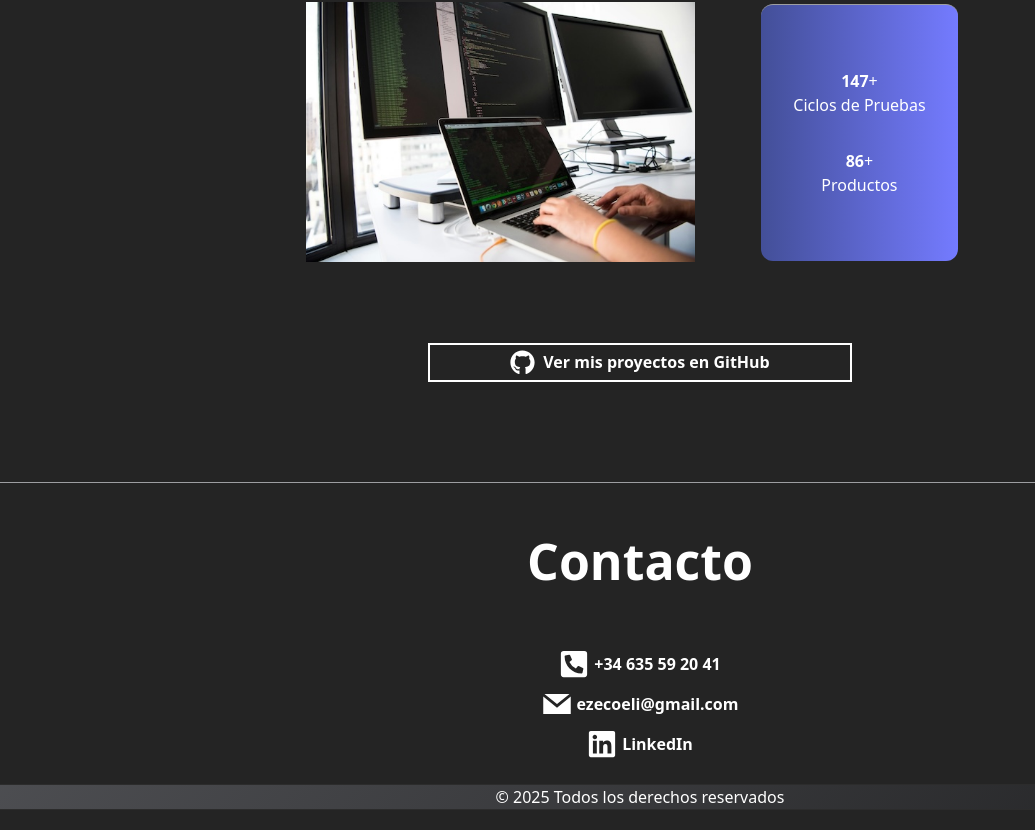
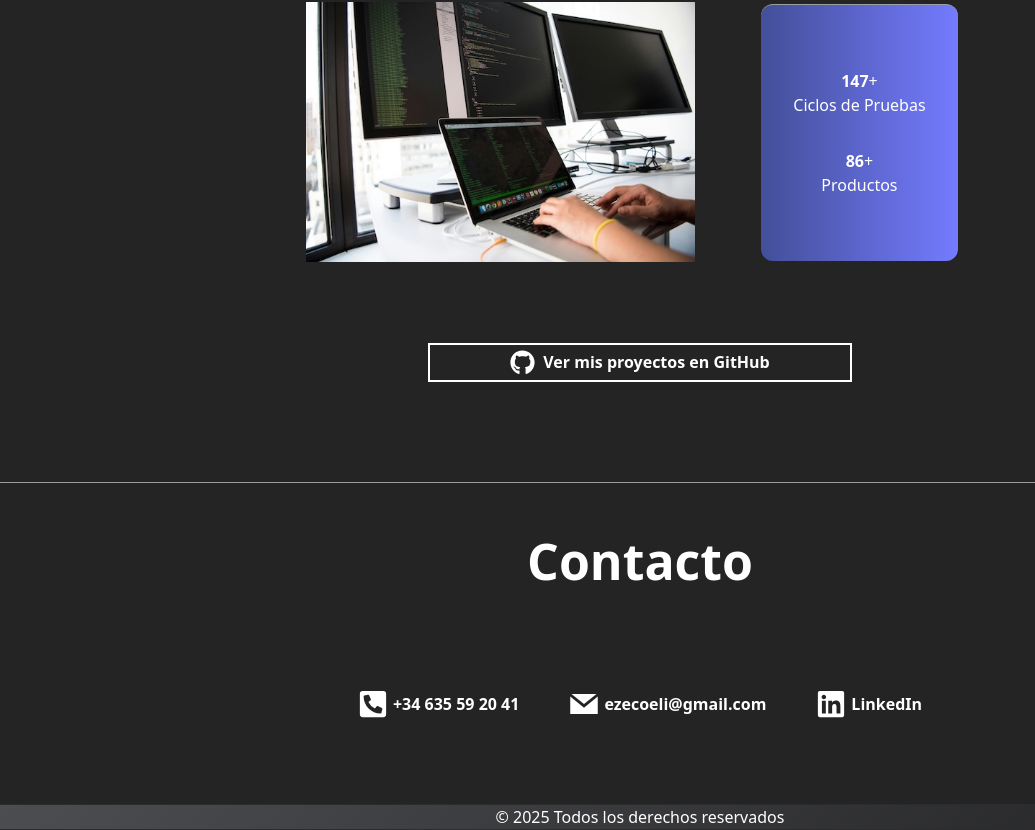
Before and after one commit to ezecoeli/React-Portfolio, a React (Vite) app: page / in a window 1280 px wide. Shown: the part 2625-3455 px from the top of the page, without its empty margins (0-1035 px from the left). Built offline with nearby package versions, Linux system fonts and the light colour scheme.

Commit message:
update contact

```diff
--- a/src/sections/Contact.jsx
+++ b/src/sections/Contact.jsx
@@ -11,7 +11,7 @@ export default function Contact() {
         <h2 className="text-[50px] mb-[50px] font-bold mb-[20px] max-w-xl mx-auto h2-animated">{t('contact')}</h2>
 
         <div className="space-y-6">
-          <div className="flex flex-col gap-[10px] items-center md:items-start">
+          <div className="flex flex-row flex-wrap gap-[50px] mb-[60px] mt-[40px] items-center justify-center md:items-start">
             {/* Teléfono */}
             <a
               href="tel:+34635592041"
```
